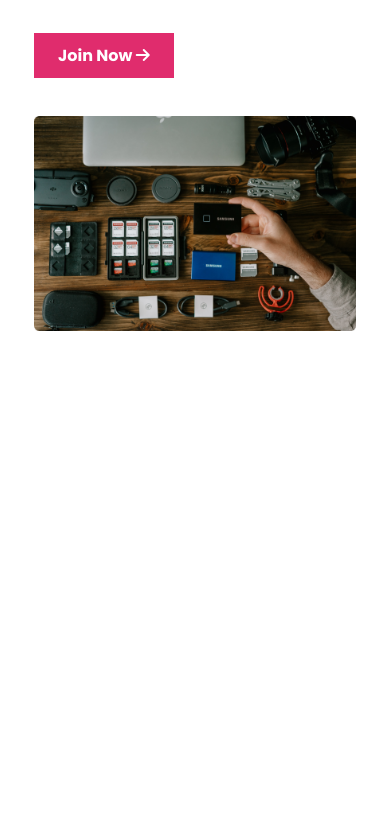
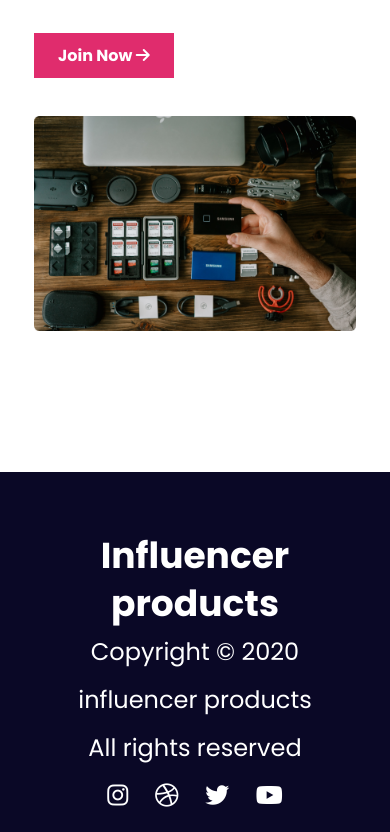
Before and after one commit to sajidhasan-web/influencer-gear, a plain HTML site: page index.html in a window 390 px wide. Shown: the part 7936-8768 px from the top of the page. Before the commit the page ends 8308 px from the top, so only its background shows below. Drawn offline with Linux system fonts and the light colour scheme.

Commit message:
footer complete without responsive

```diff
--- a/index.html
+++ b/index.html
@@ -205,7 +205,18 @@
         </section>
     </main>
     <footer>
+        <div class="footer-container">
+           <h2>Influencer products</h2>
+           <p>Copyright &copy; 2020  influencer products</p>
+           <p>All rights reserved</p>
+           <div class="social-icons">
+            <a href=""><i class="fa-brands fa-instagram"></i></a>
+            <a href=""><i class="fa-brands fa-dribbble"></i></a>
+            <a href=""><i class="fa-brands fa-twitter"></i></a>
+            <a href=""><i class="fa-brands fa-youtube"></i></a>
+           </div>
 
+        </div>
     </footer>
     <script src="https://kit.fontawesome.com/bfb0bcad50.js" crossorigin="anonymous"></script>
 </body>
--- a/styles/influencer.css
+++ b/styles/influencer.css
@@ -279,3 +279,33 @@ header {
 .features-content .section-description{
     margin-bottom: 20px;
 }
+
+
+
+/*--------------- footer section--------------- */
+
+footer{
+    background: #0A0826;
+    max-height: 300px;
+    padding: 30px;
+    margin-top: 100px;
+}
+
+
+.footer-container{
+    max-width: 1440px;
+    margin: 0 auto;
+    text-align: center;
+    font-size: 1.5rem;
+    line-height: 3rem;
+    color: #FFF;
+
+}
+.footer-container h2{
+    margin-top: 30px;
+}
+
+.social-icons a{
+    padding: 10px;
+    color: #FFF;
+}
```
